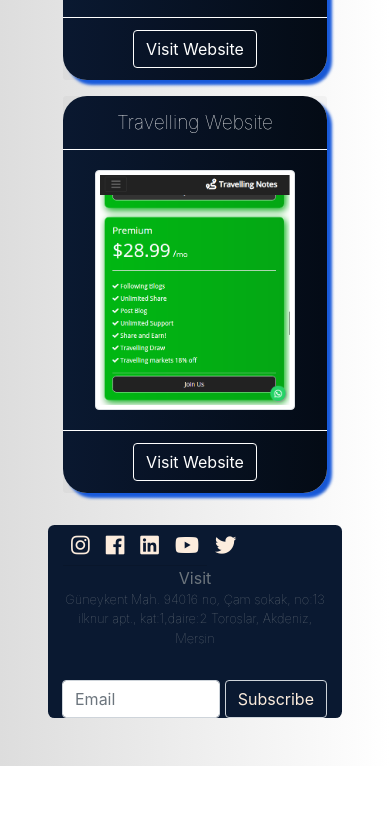
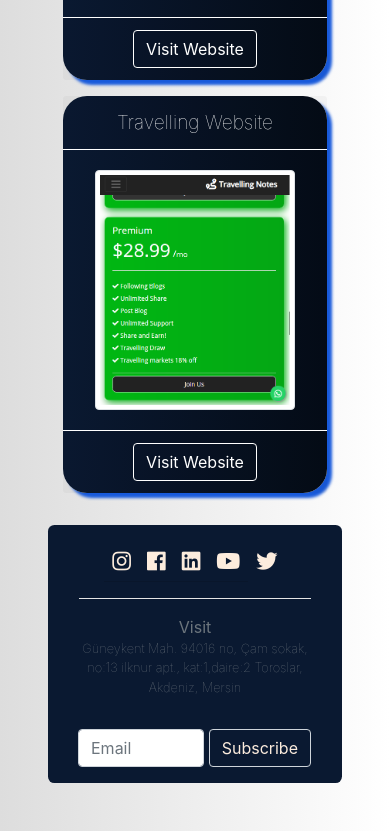
Before and after one commit to OmerAtayilmaz/portfolio-example, a plain HTML site: page public/index.html in a window 390 px wide. Shown: the part 4110-4941 px from the top of the page. Before the commit the page ends 4876 px from the top, so only its background shows below. Drawn offline with nearby package versions, Linux system fonts and the light colour scheme.

Commit message:
a bit responsive

```diff
--- a/public/css/content.css
+++ b/public/css/content.css
@@ -127,6 +127,7 @@
 .footer-container{
     background: var(--bg-darkblue);
     align-items: center;
+    padding:1rem;
 
     margin-top:2rem;
     border-radius: 0.4rem;
--- a/public/index.html
+++ b/public/index.html
@@ -233,15 +233,16 @@
 
 <!--Footer-->
 <div class="container-fluid">
-  <div class="row footer-container">
+  <div class="row d-flex flex-row justify-content-center align-items-center footer-container">
      <div class="col-md-4">
-       <ul class="list-group d-flex flex-row list-group-flush ">
+       <ul class="list-group d-flex flex-row list-group-flush justify-content-center ">
          <li class="list-group-item"><a href="#"><i class="fab  fa-lg fa-instagram"></i></a></li>
          <li class="list-group-item"><a href="#"><i class="fab fa-lg fa-facebook"></i></a></li>
          <li class="list-group-item"><a href="#"><i class="fab fa-lg fa-linkedin"></i></a></li>
          <li class="list-group-item"><a href="#"><i class="fab fa-lg fa-youtube"></i></a></li>
          <li class="list-group-item"><a href="#"><i class="fab fa-lg fa-twitter"></i></a></li>
         </ul>
+        <hr class="bg-white">
      </div>
      <div class="col-md-4 text-center">
        <span class="footer-adress text-muted">
```
